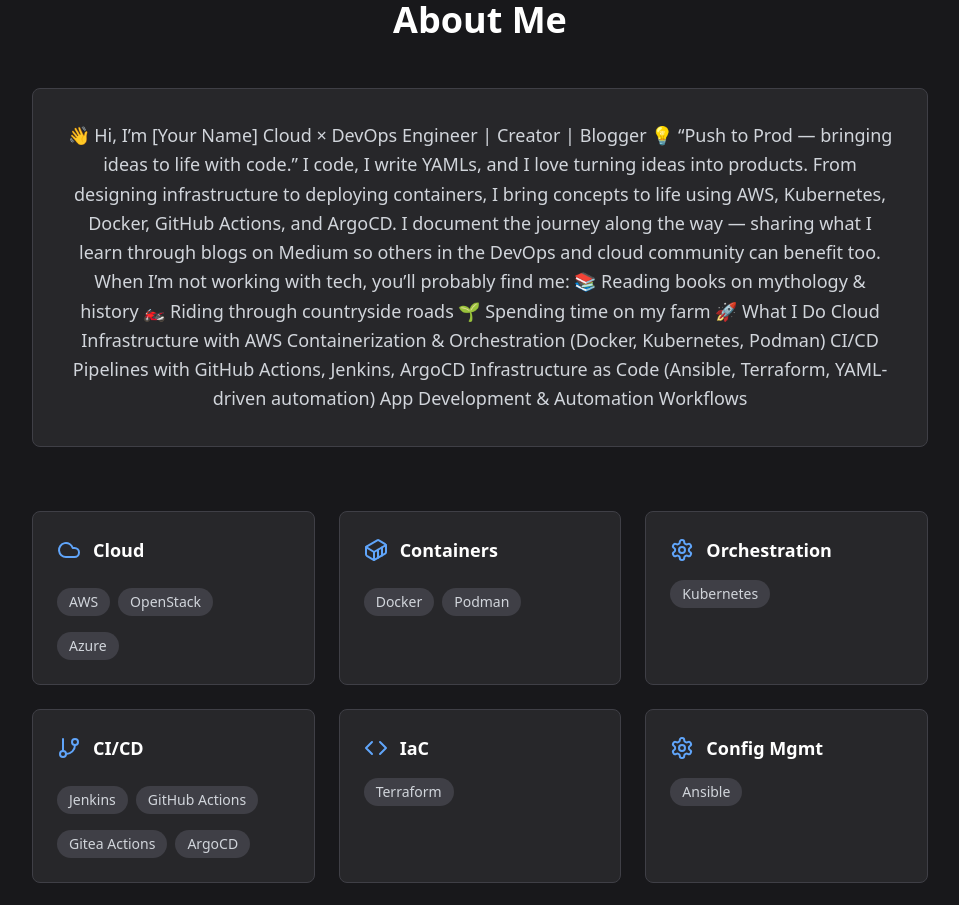
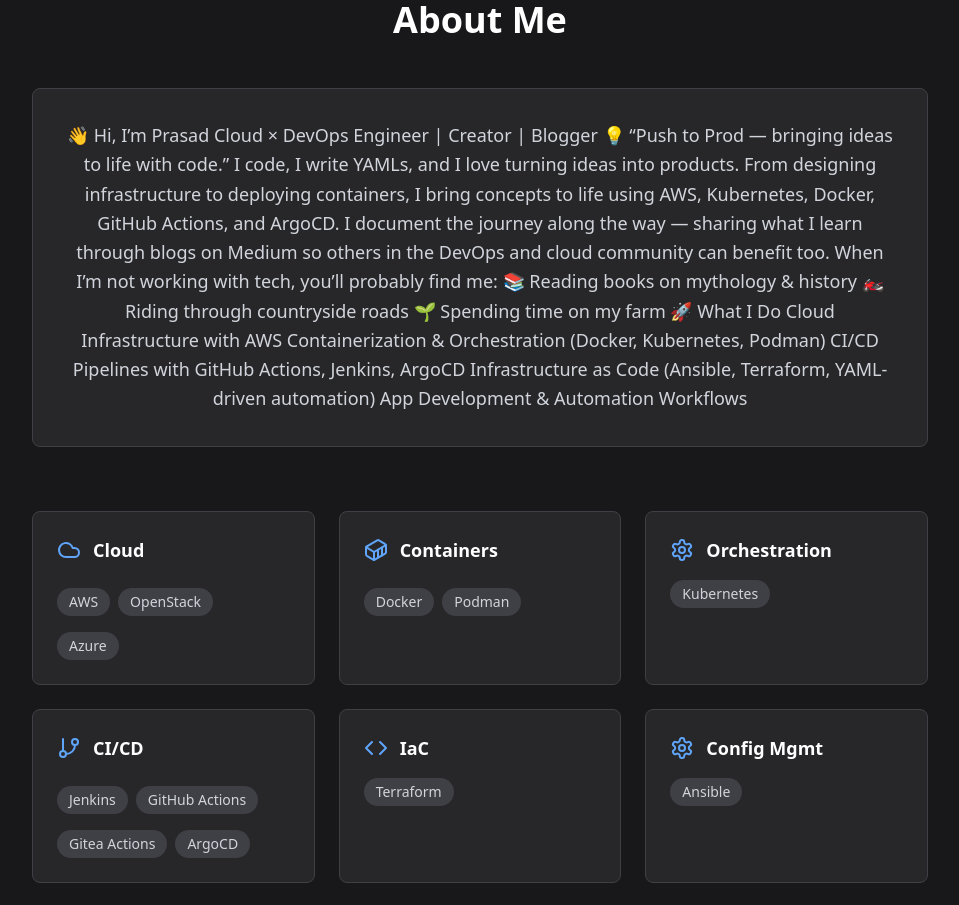
Before and after one commit to prasad3936/portfolio-bolt, a React (Vite) app: page / in a window 1280 px wide. Shown: the part 880-1785 px from the top of the page, without its empty margins (160-1119 px from the left). Built offline with nearby package versions, Linux system fonts and the light colour scheme.

Commit message:
Update About.tsx

```diff
--- a/src/components/About.tsx
+++ b/src/components/About.tsx
@@ -23,7 +23,7 @@ const About = () => {
           <div className="mb-16">
             <div className="bg-zinc-800 rounded-lg p-8 border border-zinc-700">
               <p className="text-lg text-gray-300 leading-relaxed text-center">
-               👋 Hi, I’m [Your Name]
+               👋 Hi, I’m Prasad
 
 Cloud × DevOps Engineer | Creator | Blogger
 
```
